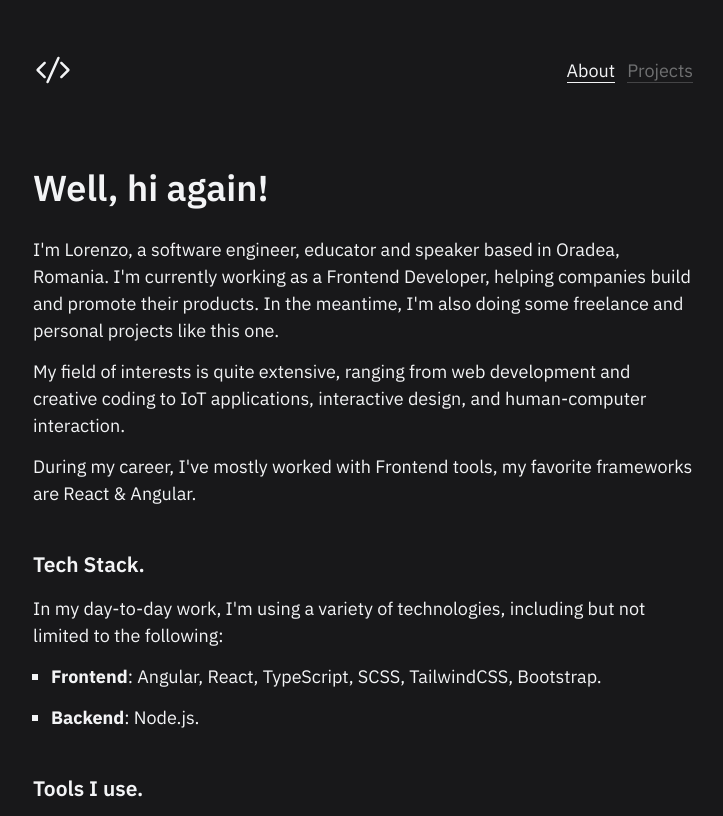
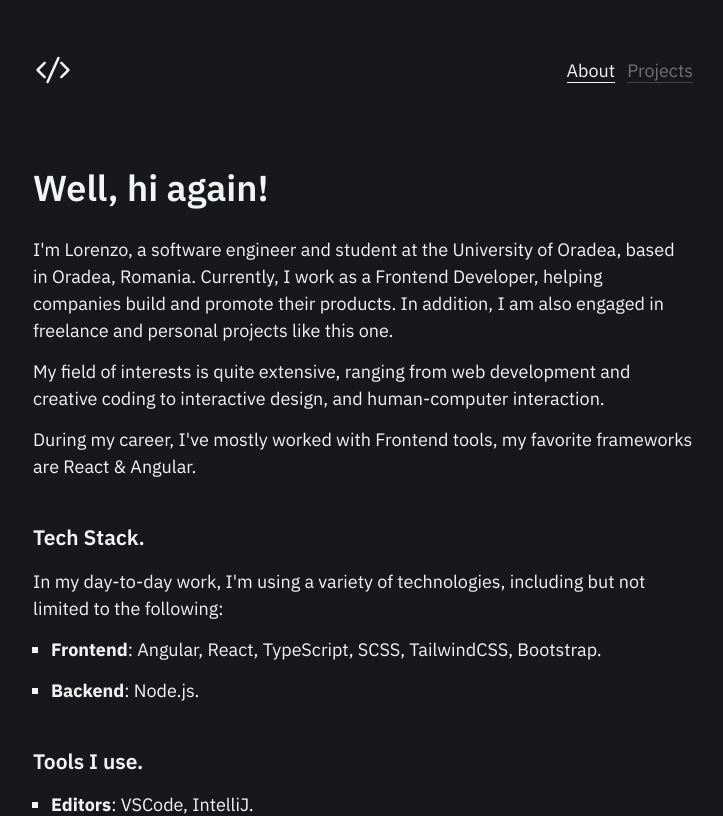
Before and after one commit to lorenzo-ap/portfolio, a React (Vite) app: page /about in a window 1280 px wide. Shown: the top 816 px of the page, without its empty margins (277-1000 px from the left). Built offline with nearby package versions, Linux system fonts and the light colour scheme.

Commit message:
Updated information about me

```diff
--- a/src/pages/About.tsx
+++ b/src/pages/About.tsx
@@ -14,14 +14,14 @@ export default function About() {
                 <h1 className="mt-[28px] mb-[14px] text-4xl font-semibold">Well, hi again!</h1>
 
                 <p className="text-[18px]">
-                    I&#39;m Lorenzo, a software engineer, educator and speaker based in Oradea, Romania. I&#39;m
-                    currently working as a Frontend Developer, helping companies build and promote their products. In
-                    the meantime, I&#39;m also doing some freelance and personal projects like this one.
+                    I&#39;m Lorenzo, a software engineer and student at the University of Oradea, based in Oradea,
+                    Romania. Currently, I work as a Frontend Developer, helping companies build and promote their
+                    products. In addition, I am also engaged in freelance and personal projects like this one.
                 </p>
 
                 <p className="text-[18px]">
-                    My field of interests is quite extensive, ranging from web development and creative coding to IoT
-                    applications, interactive design, and human-computer interaction.
+                    My field of interests is quite extensive, ranging from web development and creative coding to
+                    interactive design, and human-computer interaction.
                 </p>
 
                 <p className="text-[18px]">
```
